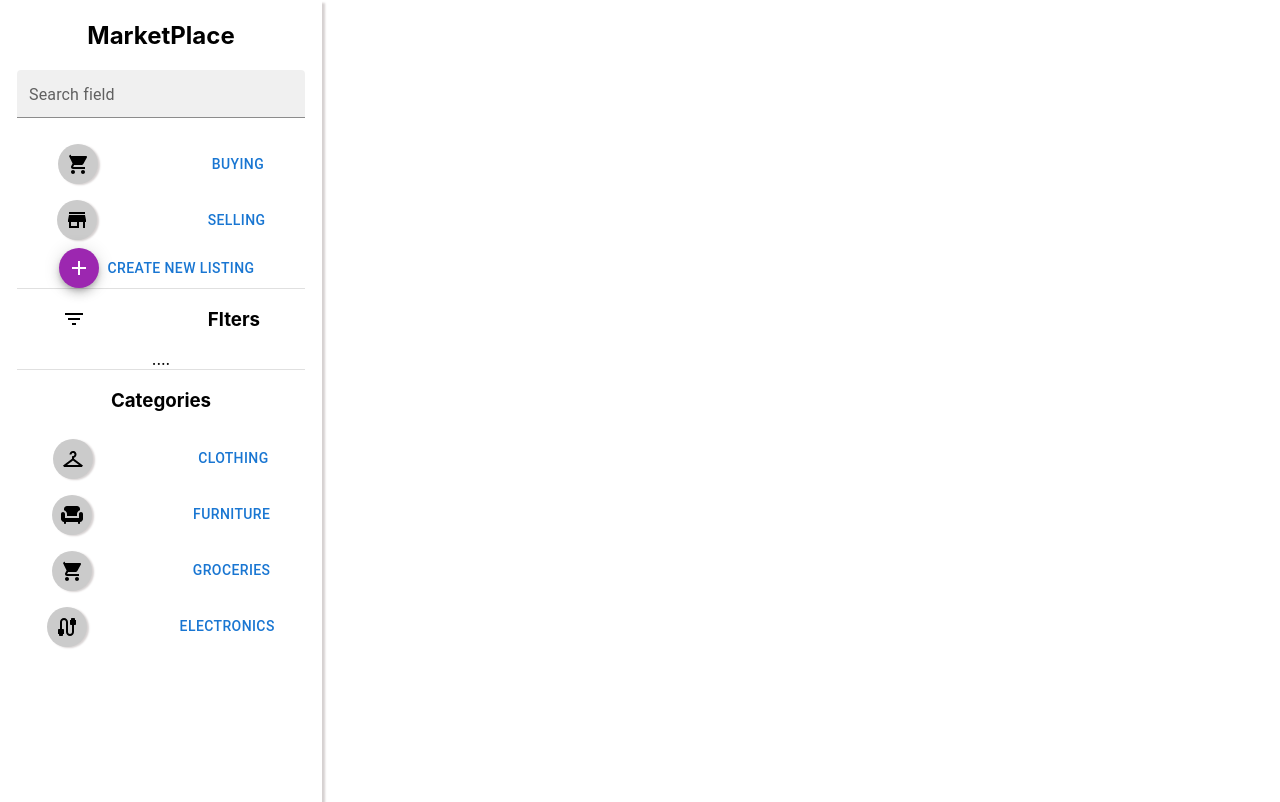
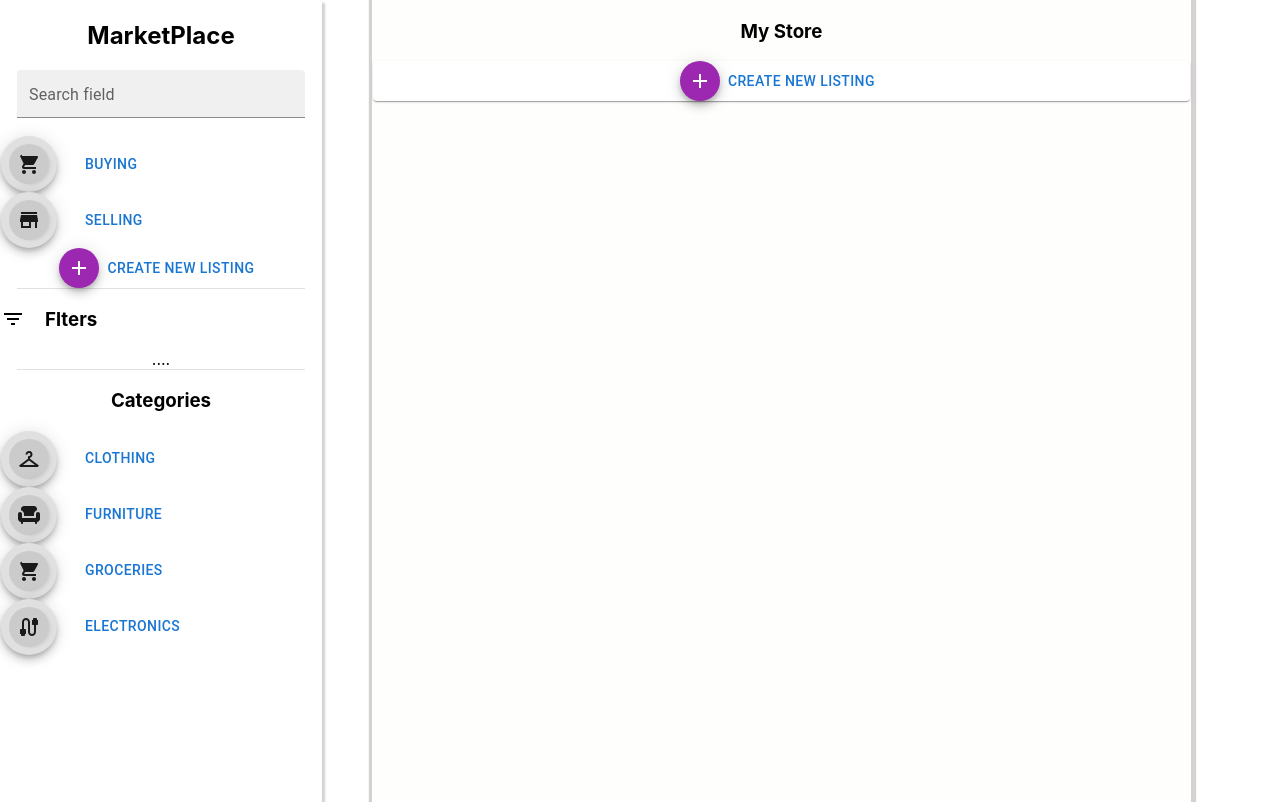
Before and after one commit to pedroOrvalho/Marketplace-Fullstack-App, a React (Create React App) app in the folder client/: page /store in a window 1280 px wide. Built offline with nearby package versions, Linux system fonts and the light colour scheme.

Commit message:
market page, login and reg

```diff
--- a/client/package.json
+++ b/client/package.json
@@ -18,6 +18,7 @@
     "react": "^18.2.0",
     "react-dom": "^18.2.0",
     "react-redux": "^8.1.2",
+    "react-router-dom": "^6.15.0",
     "react-scripts": "5.0.1",
     "typescript": "^4.4.2",
     "web-vitals": "^2.1.0"
--- a/client/src/App.css
+++ b/client/src/App.css
@@ -8,21 +8,12 @@
   border-radius: 1px solid black;
   border: 1px solid rgb(255, 255, 255);
   box-shadow: 3px 3px 2px rgb(214, 209, 209);
+  position: fixed;
 }
-/* p:hover{
 
-
- background-color: rgb(214, 212, 212);
-}
-p{
-
-  width: 100%;
-  height: 7vh; */
-
-
-.sidebar-item-icon{
+.sidebar-item-div{
   display: flex;
-  justify-content: space-around;
+  gap:20px;
   align-items: center;
 }
 
@@ -33,3 +24,27 @@ p{
   box-shadow: 2px 1px 2px rgb(214, 209, 209);
   margin: 8px;
 }
+
+.product-div{
+  height: 100vh;
+  width: 90%;
+  background-color: rgb(254, 254, 253);
+  border-radius: 1px solid black;
+  border: 1px solid rgb(255, 255, 255);
+  box-shadow: 1px 1px 1px 4px rgb(214, 209, 209);
+}
+.sidebar{grid-area: sidebar;}
+.product{grid-area:product}
+
+.market-div{
+  display: grid;
+  grid-template-areas: 'sidebar  sidebar product product product product'
+  'sidebar sidebar product product product product'
+  'sidebar sidebar product product product product';
+  gap:10px;
+
+}
+
+.addlistings{
+  margin: 0 auto;
+}
--- a/client/src/compnents/marketplace/market.tsx
+++ b/client/src/compnents/marketplace/market.tsx
@@ -1,73 +1,32 @@
-import React from "react";
-import { TextField, Button, Divider } from "@mui/material";
-import Fab from "@mui/material/Fab";
-import AddIcon from "@mui/icons-material/Add";
-import ShoppingCartIcon from "@mui/icons-material/ShoppingCart";
-import StoreIcon from "@mui/icons-material/Store";
-import FilterListIcon from "@mui/icons-material/FilterList";
-import CheckroomIcon from "@mui/icons-material/Checkroom";
-import ChairIcon from "@mui/icons-material/Chair";
-import LocalGroceryStoreIcon from "@mui/icons-material/LocalGroceryStore";
-import CableIcon from "@mui/icons-material/Cable";
+import { Routes, Route } from "react-router-dom";
+
+import Sidebar from "./sidebar";
+import ProductList from "./products";
+import UserStore from "./store";
 
 export default function Market() {
   return (
-    <div>
-      <div className="side-bar">
-        <h2>MarketPlace</h2>
-        <TextField
-          style={{
-            width: "90%",
-            marginBottom: "18px",
-          }}
-          size="small"
-          id="filled-search"
-          label="Search field"
-          type="search"
-          variant="filled"
+    <div className="market-div">
+      <Sidebar />
+
+      <Routes>
+        <Route
+          path="/products"
+          element={
+            <div className="product">
+              <ProductList />
+            </div>
+          }
         />
-        <div className="sidebar-item-icon">
-          <ShoppingCartIcon className="icon" />
-          <Button> Buying</Button>
-        </div>
-        <div className="sidebar-item-icon">
-          <StoreIcon className="icon" />
-          <Button>Selling</Button>
-        </div>
-
-        <div>
-          <Fab size="small" color="secondary" aria-label="add">
-            <AddIcon />
-          </Fab>
-          <Button>Create new listing</Button>
-        </div>
-
-        <Divider variant="middle" />
-
-        <div className="sidebar-item-icon">
-          <FilterListIcon />
-          <h3> Flters</h3>
-        </div>
-        <div>....</div>
-        <Divider variant="middle" />
-        <h3> Categories</h3>
-        <div className="sidebar-item-icon">
-          <CheckroomIcon className="icon" />
-          <Button>clothing</Button>
-        </div>
-        <div className="sidebar-item-icon">
-          <ChairIcon className="icon" />
-          <Button>Furniture</Button>
-        </div>
-        <div className="sidebar-item-icon">
-          <LocalGroceryStoreIcon className="icon" />
-          <Button>Groceries</Button>
-        </div>
-        <div className="sidebar-item-icon">
-          <CableIcon className="icon" />
-          <Button>Electronics</Button>
-        </div>
-      </div>
+        <Route
+          path="/store"
+          element={
+            <div className="product">
+              <UserStore />
+            </div>
+          }
+        />
+      </Routes>
     </div>
   );
 }
--- /dev/null
+++ b/client/src/compnents/marketplace/products.tsx
@@ -0,0 +1,5 @@
+export default function ProductList() {
+    return <div className="product-div">
+      <h3>Products</h3>
+  </div>;
+}
--- /dev/null
+++ b/client/src/compnents/marketplace/sidebar.tsx
@@ -0,0 +1,92 @@
+import React from "react";
+import { TextField, Button, Divider } from "@mui/material";
+import Fab from "@mui/material/Fab";
+import AddIcon from "@mui/icons-material/Add";
+import ShoppingCartIcon from "@mui/icons-material/ShoppingCart";
+import StoreIcon from "@mui/icons-material/Store";
+import FilterListIcon from "@mui/icons-material/FilterList";
+import CheckroomIcon from "@mui/icons-material/Checkroom";
+import ChairIcon from "@mui/icons-material/Chair";
+import LocalGroceryStoreIcon from "@mui/icons-material/LocalGroceryStore";
+import CableIcon from "@mui/icons-material/Cable";
+import { Link } from "react-router-dom";
+
+export default function Market() {
+  return (
+    <div>
+      <div className="side-bar">
+        <h2>MarketPlace</h2>
+        <TextField
+          style={{
+            width: "90%",
+            marginBottom: "18px",
+          }}
+          size="small"
+          id="filled-search"
+          label="Search field"
+          type="search"
+          variant="filled"
+        />
+        <div className="sidebar-item-div">
+          <Fab>
+            <ShoppingCartIcon className="icon" />
+          </Fab>
+          <Link to="/products">
+            <Button> Buying</Button>
+          </Link>
+        </div>
+        <div className="sidebar-item-div">
+          <Fab>
+            <StoreIcon className="icon" />
+          </Fab>
+          <Link to="/store">
+            <Button> Selling</Button>
+          </Link>
+        </div>
+
+        <div>
+          <Fab size="small" color="secondary" aria-label="add">
+            <AddIcon />
+          </Fab>
+          <Button>Create new listing</Button>
+        </div>
+
+        <Divider variant="middle" />
+
+        <div className="sidebar-item-div">
+          <FilterListIcon />
+          <h3> Flters</h3>
+        </div>
+        <div>....</div>
+        <Divider variant="middle" />
+        <h3> Categories</h3>
+        <div className="sidebar-item-div">
+          <Fab>
+            <CheckroomIcon className="icon" />
+          </Fab>
+          <Button>clothing</Button>
+        </div>
+        <div className="sidebar-item-div">
+          <Fab>
+            <ChairIcon className="icon" />
+          </Fab>
+          <Button>Furniture</Button>
+        </div>
+        <div className="sidebar-item-div">
+          <Fab>
+            <LocalGroceryStoreIcon className="icon" />
+          </Fab>
+
+          <Button>Groceries</Button>
+        </div>
+        <div className="sidebar-item-div">
+          <Fab>
+            <CableIcon className="icon" />
+          </Fab>
+
+          <Button>Electronics</Button>
+        </div>
+      </div>
+    </div>
+  );
+}
--- /dev/null
+++ b/client/src/compnents/marketplace/store.tsx
@@ -0,0 +1,18 @@
+import {Paper, Button} from "@mui/material/"
+import Fab from "@mui/material/Fab/Fab";
+import AddIcon from "@mui/icons-material/Add";
+
+export default function UserStore() {
+    return (
+      <div className="product-div">
+        <h3>My Store</h3>
+
+        <Paper className="addlistings">
+          <Fab size="small" color="secondary" aria-label="add">
+            <AddIcon />
+          </Fab>
+          <Button>Create new listing</Button>
+        </Paper>
+      </div>
+    );
+}
--- a/client/src/index.tsx
+++ b/client/src/index.tsx
@@ -3,13 +3,16 @@ import ReactDOM from 'react-dom/client';
 import './index.css';
 import App from './App';
 import reportWebVitals from './reportWebVitals';
+import { BrowserRouter } from "react-router-dom";
 
 const root = ReactDOM.createRoot(
   document.getElementById('root') as HTMLElement
 );
 root.render(
   <React.StrictMode>
-    <App />
+    <BrowserRouter>
+      <App />
+    </BrowserRouter>
   </React.StrictMode>
 );
 
```
Also changed, not shown: 1 other file (tests, documents, lock files or other folders).
